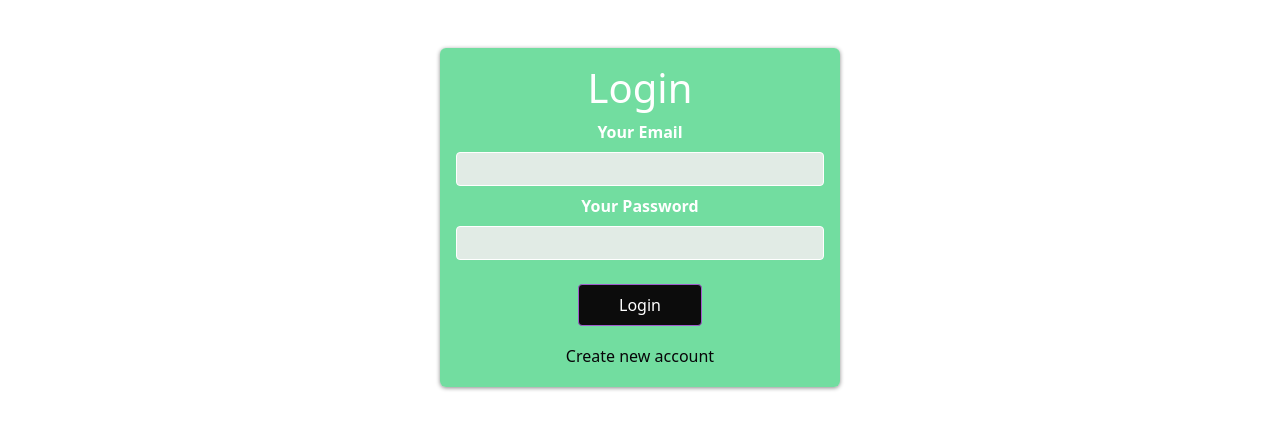
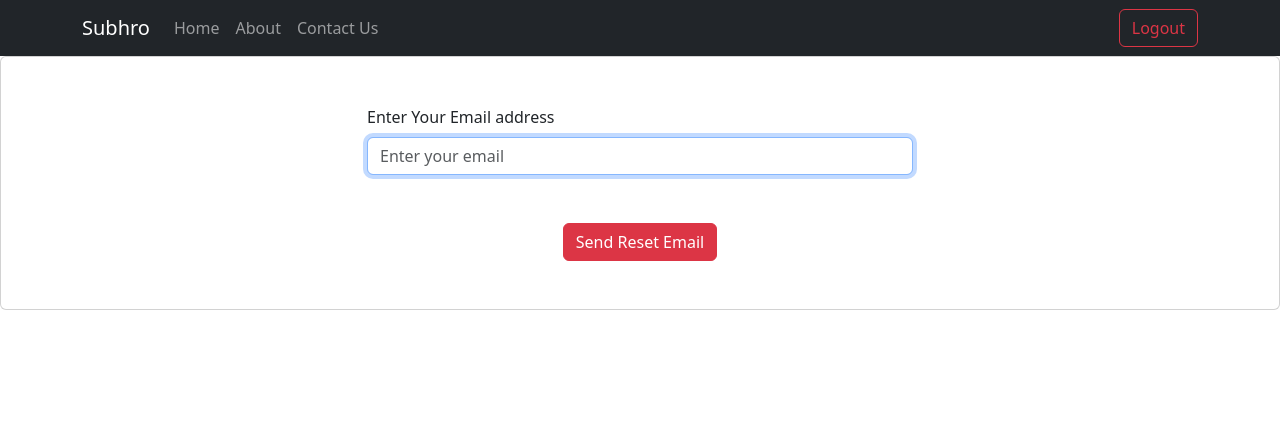
Before and after one commit to subhro7264/Expense-Tracker, a React (Create React App) app in the folder expense-tracker/: page /auth/ForgotPassWord in a window 1280 px wide. Shown: the top 430 px of the page. Built offline with nearby package versions, Linux system fonts and the light colour scheme; sample sign-in values are in the browser's storage.

Commit message:
login screen

```diff
--- a/expense-tracker/package.json
+++ b/expense-tracker/package.json
@@ -6,10 +6,12 @@
     "@testing-library/jest-dom": "^5.17.0",
     "@testing-library/react": "^13.4.0",
     "@testing-library/user-event": "^13.5.0",
+    "axios": "^1.5.0",
     "bootstrap": "^5.3.2",
     "react": "^18.2.0",
     "react-bootstrap": "^2.8.0",
     "react-dom": "^18.2.0",
+    "react-router-dom": "^6.16.0",
     "react-scripts": "5.0.1",
     "web-vitals": "^2.1.4"
   },
--- a/expense-tracker/src/App.js
+++ b/expense-tracker/src/App.js
@@ -1,12 +1,34 @@
 import "./App.css";
-import { Fragment } from "react";
-import 'bootstrap/dist/css/bootstrap.min.css';
+import { Fragment, useContext } from "react";
+import { Routes, Route, Navigate } from "react-router-dom";
+import "bootstrap/dist/css/bootstrap.min.css";
+import Home from "./components/Pages/Home";
+import NavBar from "./components/Layout/Navbar";
+import AuthContext from "./components/store/auth-context";
 import AuthForm from "./components/Auth/AuthForm";
+import ForgotPassFrom from "./components/Auth/ForgotPassFrom";
 
 function App() {
+  const authCtx = useContext(AuthContext);
+  const isLoggedIn = authCtx.isLoggedIn;
+
   return (
     <Fragment>
-      <AuthForm />
+      <NavBar />
+      <Routes>
+        <Route
+          exact
+          path="/"
+          element={isLoggedIn ? <Home /> : <Navigate to="/auth" replace />}
+        />
+        isLoggedIn && <Route path="/auth" element={<AuthForm />} />
+        <Route
+            path="/auth/ForgotPassWord"
+            element={<ForgotPassFrom />}
+          />
+
+
+      </Routes>
     </Fragment>
   );
 }
--- a/expense-tracker/src/components/Auth/AuthForm.js
+++ b/expense-tracker/src/components/Auth/AuthForm.js
@@ -1,15 +1,16 @@
-import { useState, useRef, useContext, useEffect, Fragment } from "react";
-// import { useNavigate, Link } from "react-router-dom";
+import { useState, useRef, useContext,  Fragment } from "react";
+import { useNavigate,Link } from "react-router-dom";
 import { Spinner } from "react-bootstrap";
 import classes from "./AuthForm.module.css";
-// import CartContext from "../store/cart-context";
+
+import AuthContext from "../store/auth-context";
 
 
 const AuthForm = () => {
   const emailInputRef = useRef();
   const passwordInputRef = useRef();
-  // const authCtx = useContext(CartContext);
-  // const navigate = useNavigate();
+  const authCtx = useContext(AuthContext);
+  const navigate = useNavigate();
   const [isLogin, setIsLogin] = useState(true);
   const [isLoading, setIsLoading] = useState(false);
   const [email, setEmail] = useState("");
@@ -36,7 +37,7 @@ const AuthForm = () => {
     const enteredPassword = passwordInputRef.current.value;
     setEmail(enteredEmail);
     setIsLoading(true);
-    // authCtx.email = email;
+    authCtx.email = email;
     let url;
     if (isLogin) {
       url =
@@ -79,8 +80,8 @@ const AuthForm = () => {
       const email = data.email;
       const token = data.idToken;
       const endpoint = `/${email.replace(/\.|@/g, "")}`;
-      // authCtx.login(token, endpoint);
-      // navigate("/", { replace: true });
+      authCtx.login(token, endpoint);
+      navigate("/", { replace: true });
     } catch (err) {
       alert(err.message);
     } finally {
@@ -128,11 +129,11 @@ const AuthForm = () => {
                 <Spinner animation="border" role="status"></Spinner>
               </div>
             )}
-            {/* <div>
+            <div>
               <Link to="ForgotPassWord" target="_blank">
                 Reset Password
               </Link>
-            </div> */}
+            </div>
 
             <button
               type="button"
--- /dev/null
+++ b/expense-tracker/src/components/Auth/ForgotPassFrom.js
@@ -0,0 +1,95 @@
+import React, { Fragment, useState } from "react";
+import {
+  Form,
+  Button,
+  Alert,
+  Container,
+  Row,
+  Col,
+  Card,
+  Spinner,
+} from "react-bootstrap";
+
+import axios from "axios";
+
+const ForgotPassFrom = (props) => {
+  const [email, setEmail] = useState("");
+  const [isSent, setIsSent] = useState(false);
+  const [error, setError] = useState(null);
+  const [isLoading, setSLoading] = useState(false);
+
+  const handleEmailChange = (e) => {
+    setEmail(e.target.value);
+  };
+
+  const handleSubmit = async (e) => {
+    e.preventDefault();
+    setSLoading(true);
+    try {
+      await axios.post(
+        "https://identitytoolkit.googleapis.com/v1/accounts:sendOobCode?key=AIzaSyDzG7xWkD186fKUg_yhjslT2FShKXhEDPI",
+        {
+          requestType: "PASSWORD_RESET",
+          email: email,
+        }
+      );
+      setIsSent(true);
+    } catch (err) {
+      setError(err.response.data.error.message);
+    } finally {
+      setSLoading(false);
+    }
+  };
+
+  return (
+    <Fragment>
+      <Card>
+        <Container>
+          <Row className="justify-content-center">
+            <Col xs={12} md={6}>
+              <div className="mt-5">
+                {isSent ? (
+                  <Alert variant="success">
+                    Password reset email sent! Please check your inbox.
+                  </Alert>
+                ) : (
+                  <Form onSubmit={handleSubmit}>
+                    <Form.Group controlId="email">
+                      <Form.Label>Enter Your Email address</Form.Label>
+                      <Form.Control
+                        type="email"
+                        placeholder="Enter your email"
+                        value={email}
+                        onChange={handleEmailChange}
+                        autoFocus // Focus on this field when the modal opens
+                      />
+                    </Form.Group>
+                    <div className="text-center">
+                      {" "}
+                      {/* Center the button */}
+                      <Button
+                        variant="danger"
+                        type="submit"
+                        className="m-5"
+                        // disabled={isLoading}
+                      >
+                        {isLoading ? (
+                          <Spinner animation="border" size="sm"></Spinner>
+                        ) : (
+                          "Send Reset Email"
+                        )}
+                      </Button>
+                    </div>
+                  </Form>
+                )}
+                {error && <Alert variant="danger">{error}</Alert>}
+              </div>
+            </Col>
+          </Row>
+        </Container>
+      </Card>
+    </Fragment>
+  );
+};
+
+export default ForgotPassFrom;
--- /dev/null
+++ b/expense-tracker/src/components/Layout/Navbar.js
@@ -0,0 +1,61 @@
+import React, { Fragment, useContext } from "react";
+import { Container, Nav, Navbar, Button } from "react-bootstrap";
+import { NavLink, useNavigate } from "react-router-dom";
+
+import AuthContext from "../store/auth-context";
+
+const NavBar = ({ onShowCart }) => {
+  const navigate = useNavigate();
+  const authCtx = useContext(AuthContext);
+  const isLoggedIn = authCtx.isLoggedIn;
+  const logoutHandler = () => {
+    authCtx.logout();
+    navigate("/auth", { replace: true });
+  };
+
+  return (
+    <Fragment>
+    <Navbar bg="dark" variant="dark" expand="md">
+      <Container>
+        <Navbar.Toggle aria-controls="basic-navbar-nav" />
+        <Navbar.Collapse id="basic-navbar-nav">
+        <Navbar.Brand as={NavLink} to="/">Subhro</Navbar.Brand>
+          <Nav className="me-auto">
+            {isLoggedIn && (
+              <Nav.Link exact as={NavLink} to="/">
+                Home
+              </Nav.Link>
+            )}
+
+            {isLoggedIn && (
+              <Nav.Link as={NavLink} to="/about">
+                About
+              </Nav.Link>
+            )}
+            {isLoggedIn && (
+              <Nav.Link as={NavLink} to="/contactUs">
+                Contact Us
+              </Nav.Link>
+            )}
+          </Nav>
+          <Nav>
+            {!isLoggedIn && (
+              <Nav.Link as={NavLink} to="/auth">
+                Login
+              </Nav.Link>
+            )}
+            {isLoggedIn && (
+              <Button variant="outline-danger" onClick={logoutHandler}>
+                Logout
+              </Button>
+            )}
+
+          </Nav>
+        </Navbar.Collapse>
+      </Container>
+    </Navbar>
+    </Fragment>
+  );
+};
+
+export default NavBar;
--- /dev/null
+++ b/expense-tracker/src/components/Pages/Home.js
@@ -0,0 +1,11 @@
+import React from 'react'
+
+const Home = () => {
+  return (
+    <div>
+    WElcome to the Expense Tracker
+    </div>
+  )
+}
+
+export default Home
--- /dev/null
+++ b/expense-tracker/src/components/store/ContextProvider.js
@@ -0,0 +1,40 @@
+import React, { useState } from "react";
+import AuthContext from "./auth-context";
+
+const ContextProvider = (props) => {
+  const initialToken = localStorage.getItem("token");
+  const [token, setToken] = useState(initialToken);
+  const userIsLoggedIn = !!token;
+  const initialEndPoint = localStorage.getItem("endpoint");
+  const [endPoint, setEndpoint] = useState(initialEndPoint);
+
+   /*--------------------------------------->LOGIN HANDLER <-------------------------*/
+
+  const loginHandler = (token, end) => {
+    setToken(token);
+    localStorage.setItem("token", token);
+    setEndpoint(end);
+    localStorage.setItem("endpoint", end);
+  };
+  /*--------------------------------------->LOGOUT HANDLER <-------------------------*/
+  const logoutHandler = () => {
+    setToken(null);
+    localStorage.removeItem("token");
+    localStorage.removeItem("endpoint");
+  };
+  const contextValue = {
+    token: token,
+    isLoggedIn: userIsLoggedIn,
+    email: endPoint,
+    login: loginHandler,
+    logout: logoutHandler,
+  };
+
+  return (
+    <AuthContext.Provider value={contextValue}>
+      {props.children}
+    </AuthContext.Provider>
+  );
+};
+
+export default ContextProvider;
--- /dev/null
+++ b/expense-tracker/src/components/store/auth-context.js
@@ -0,0 +1,12 @@
+import React from 'react'
+
+const AuthContext=React.createContext({
+  token:'',
+
+  isLoggedIn:false,
+  login:(token)=>{},
+  logout:()=>{}
+
+});
+
+export default AuthContext;
```
Also changed, not shown: expense-tracker/src/index.js (+18 -8 lines), 1 other file (tests, documents, lock files or other folders).
